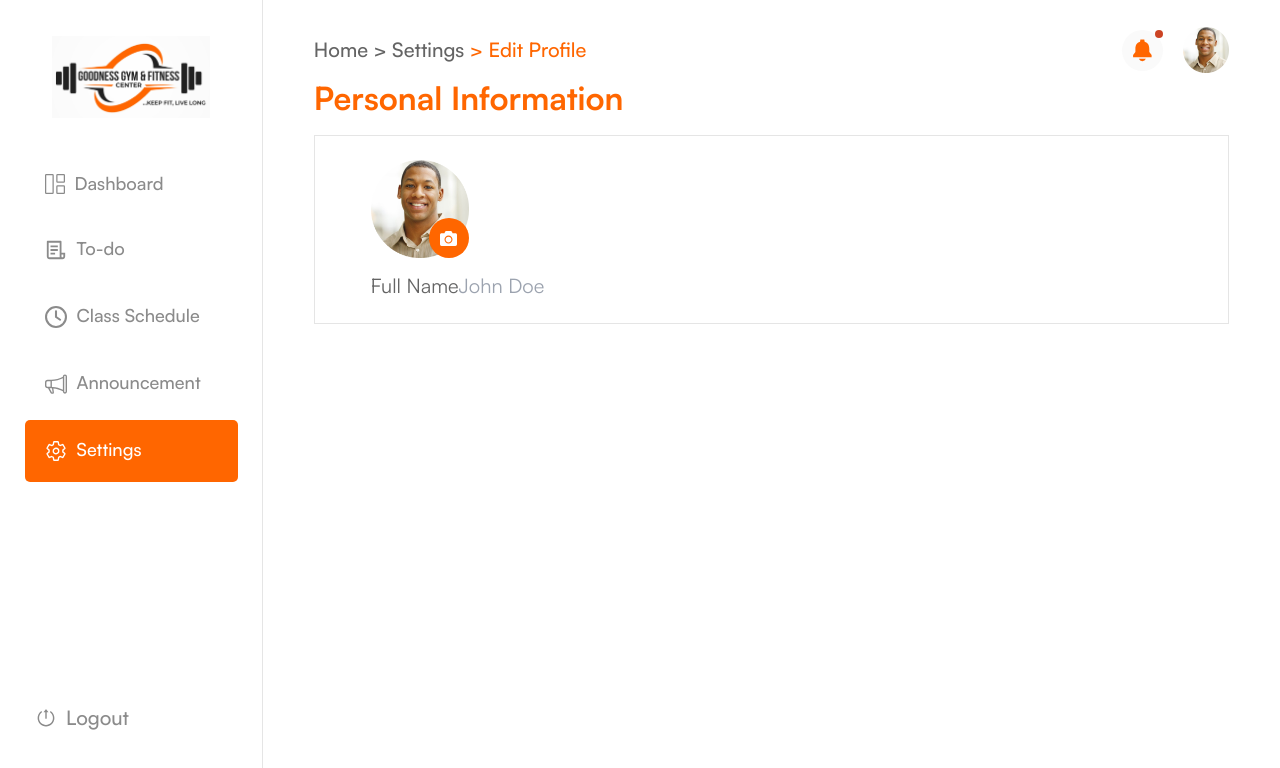
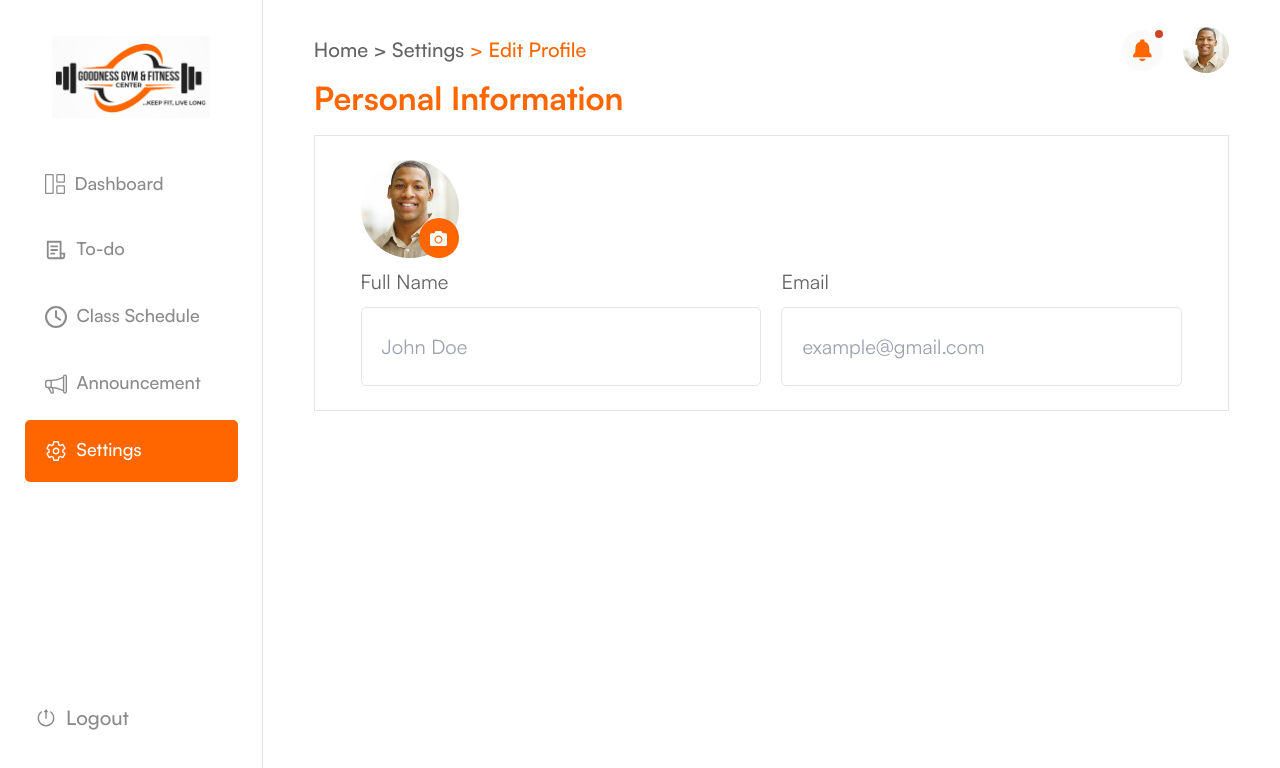
Before and after one commit to LoneBeast-hub/goodness-gym-dashboard, a React (Vite) app: page /settings/edit_profile in a window 1280 px wide. Shown: the top 768 px of the page. Built offline with nearby package versions, Linux system fonts and the light colour scheme.

Commit message:
did full name and email input on edit profile page

```diff
--- a/src/pages/edit_profile/edit_profile.page.jsx
+++ b/src/pages/edit_profile/edit_profile.page.jsx
@@ -14,7 +14,7 @@ const EditProfile = () => {
             <div className="w-[90%] mx-auto">
                 {/* heading */}
                 <p className="text-primary-100 mb-[2.1rem] font-bold text-[2rem] md:text-[3.2rem]">Personal Information</p>
-                <div className="border border-gray-e5 pt-[1.7rem] pb-[2.5rem] px-[2.1rem] md:px-[5.6rem] md:py-[2.4rem]">
+                <div className="border border-gray-e5 pt-[1.7rem] pb-[2.5rem] px-[5%] md:py-[2.4rem]">
                     {/* Profile picture */}
                     <div className="relative h-fit w-fit">
                         {/* img */}
@@ -27,11 +27,16 @@ const EditProfile = () => {
                     {/* form */}
                     <form className="mt-[14px] md:mt[17px]" action="#">
                         {/* flex */}
-                        <div className="flex flex-col md:flex-row">
+                        <div className="flex flex-col gap-[2rem] md:flex-row">
                             {/* input */}
-                            <div>
+                            <div className="flex w-full md:w-[50%] flex-col md:gap-[1.5rem] gap-[0.5rem]">
                                 <label htmlFor="full_name" className="text-[1.4rem] md:text-[2rem] text-black-100">Full Name</label>
-                                <input className="text-[2rem] text-black-100" type="text" name="full_name" id="full_name" placeholder="John Doe" />
+                                <input className="border border-gray-e5 text-[1.4rem] py-[2rem] rounded-[5px] px-[1.5rem] md:py-[2.5rem] md:px-[2rem] md:text-[2rem] text-black-100" type="text" name="full_name" id="full_name" placeholder="John Doe" />
+                            </div>
+                            {/* input */}
+                            <div className="flex w-full md:w-[50%] flex-col md:gap-[1.5rem] gap-[0.5rem]">
+                                <label htmlFor="email" className="text-[1.4rem] md:text-[2rem] text-black-100">Email</label>
+                                <input className="border border-gray-e5 text-[1.4rem] py-[2rem] rounded-[5px] px-[1.5rem] md:py-[2.5rem] md:px-[2rem] md:text-[2rem] text-black-100" type="email" name="email" id="email" placeholder="example@gmail.com" />
                             </div>
                         </div>
                     </form>
```
